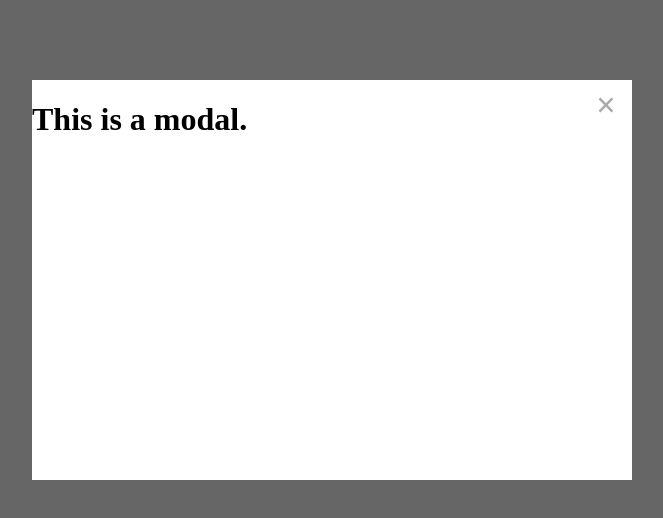
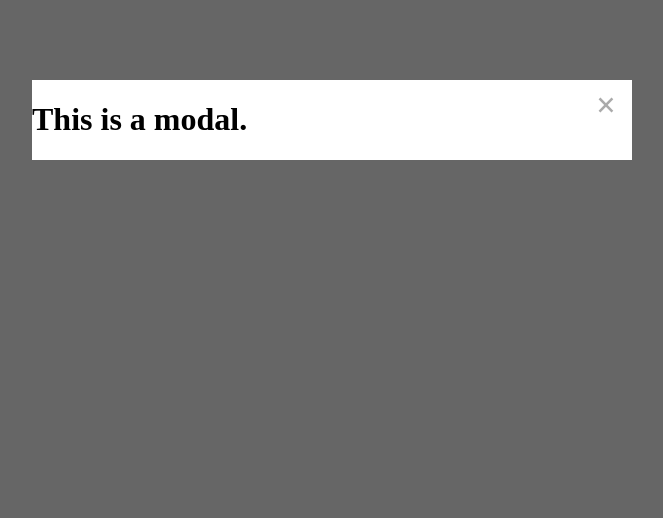
Before and after one commit to frg/igcmodal, a plain HTML site: page examples/simple.html in a window 1280 px wide. Shown: the whole page, without its empty margins (308-971 px from the left). Drawn offline with Linux system fonts and the light colour scheme.

Commit message:
modal height fix
modified how modal height is treated. now it auto resizes with content
as should be

```diff
--- a/igc-modal.css
+++ b/igc-modal.css
@@ -6,11 +6,9 @@
 
     position: absolute;
     height: auto;
-    max-height: 400px;
     overflow-y: auto;
     top: 100px;
     top: 10vh;
-    bottom: 0;
     left: 0;
     right: 0;
     z-index: 1001;
@@ -25,8 +23,6 @@
 
 .igc-modal .igc-modal-content {
     width: 100%;
-    height: 100%;
-    overflow: hidden;
 }
 
 .igc-modal .igc-modal-closebtn {
```
